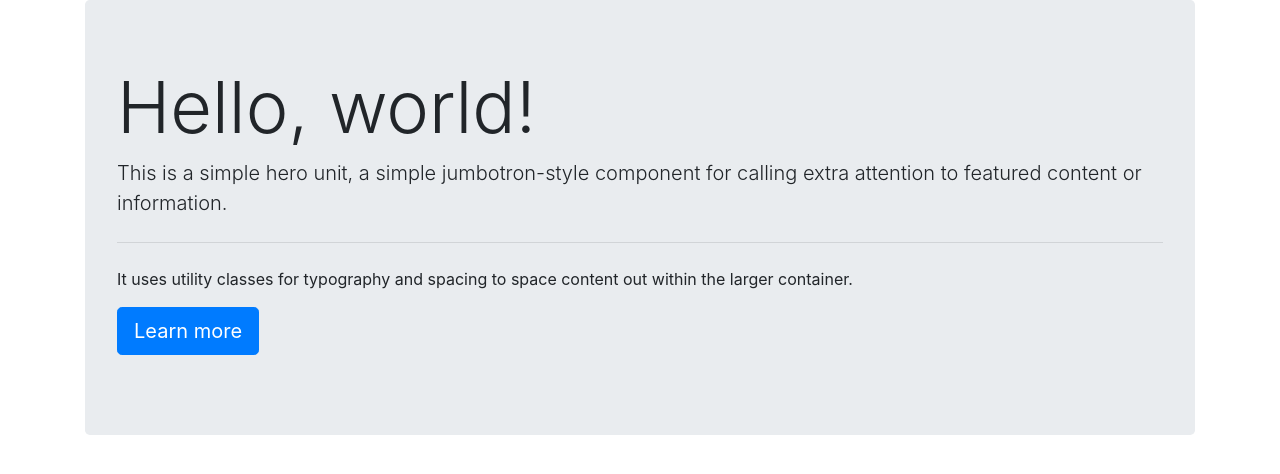
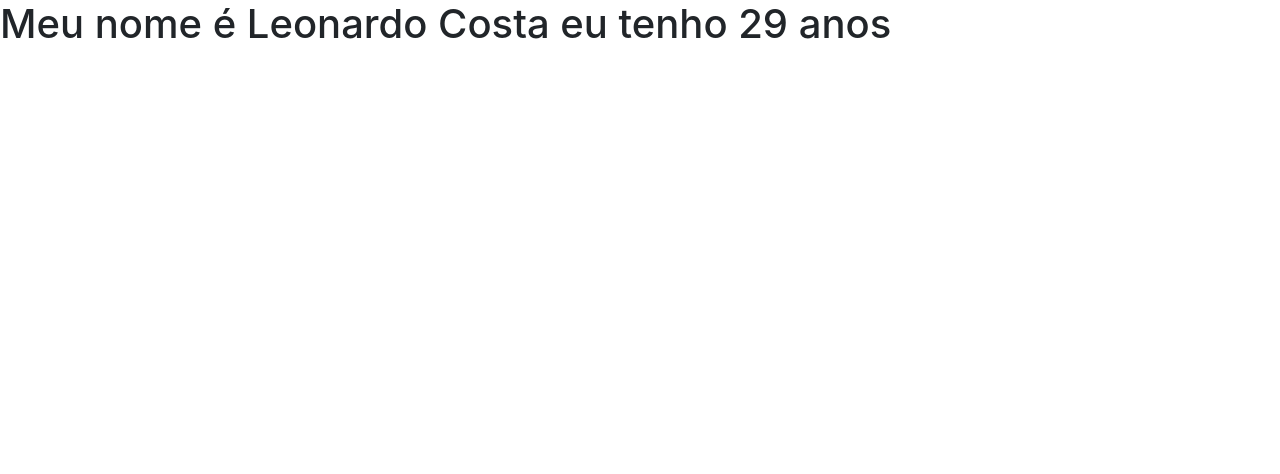
Before and after one commit to LeonardoCosta90/AlgaWorks-AlgaMoney, an Angular app in the folder meuprojeto/: page / in a window 1280 px wide. Shown: the top 474 px of the page. Built offline with nearby package versions, Linux system fonts and the light colour scheme.

Commit message:
9. Angular Fundamentos -- 9.6. Usando interpolação

```diff
--- a/meuprojeto/src/app/app.component.html
+++ b/meuprojeto/src/app/app.component.html
@@ -1,13 +1 @@
-<div class="container">
-
-  <div class="jumbotron">
-  <h1 class="display-3">Hello, world!</h1>
-  <p class="lead">This is a simple hero unit, a simple jumbotron-style component for calling extra attention to featured content or information.</p>
-  <hr class="my-4">
-  <p>It uses utility classes for typography and spacing to space content out within the larger container.</p>
-  <p class="lead">
-      <a class="btn btn-primary btn-lg" href="#" role="button">Learn more</a>
-  </p>
-  </div>
-
-</div>
+<h1>Meu nome é {{nome}} eu tenho {{getIdade()}} anos</h1>
--- a/meuprojeto/src/app/app.component.ts
+++ b/meuprojeto/src/app/app.component.ts
@@ -6,5 +6,10 @@ import { Component } from '@angular/core';
   styleUrls: ['./app.component.css']
 })
 export class AppComponent {
-  title = 'meuprojeto';
+  nome = 'Leonardo Costa';
+  idade = 29;
+
+  getIdade(){
+    return this.idade;
+  }
 }
```
